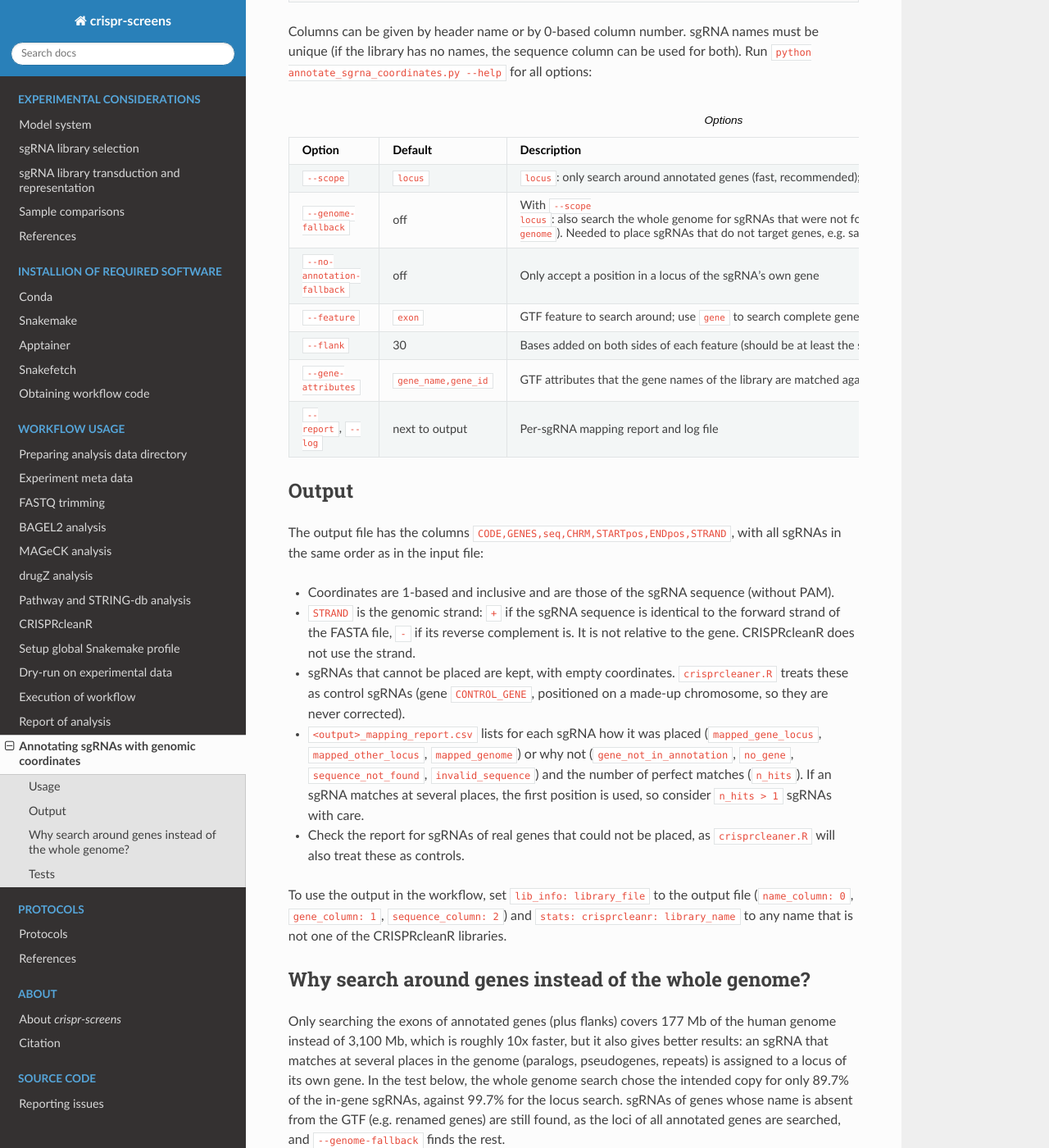
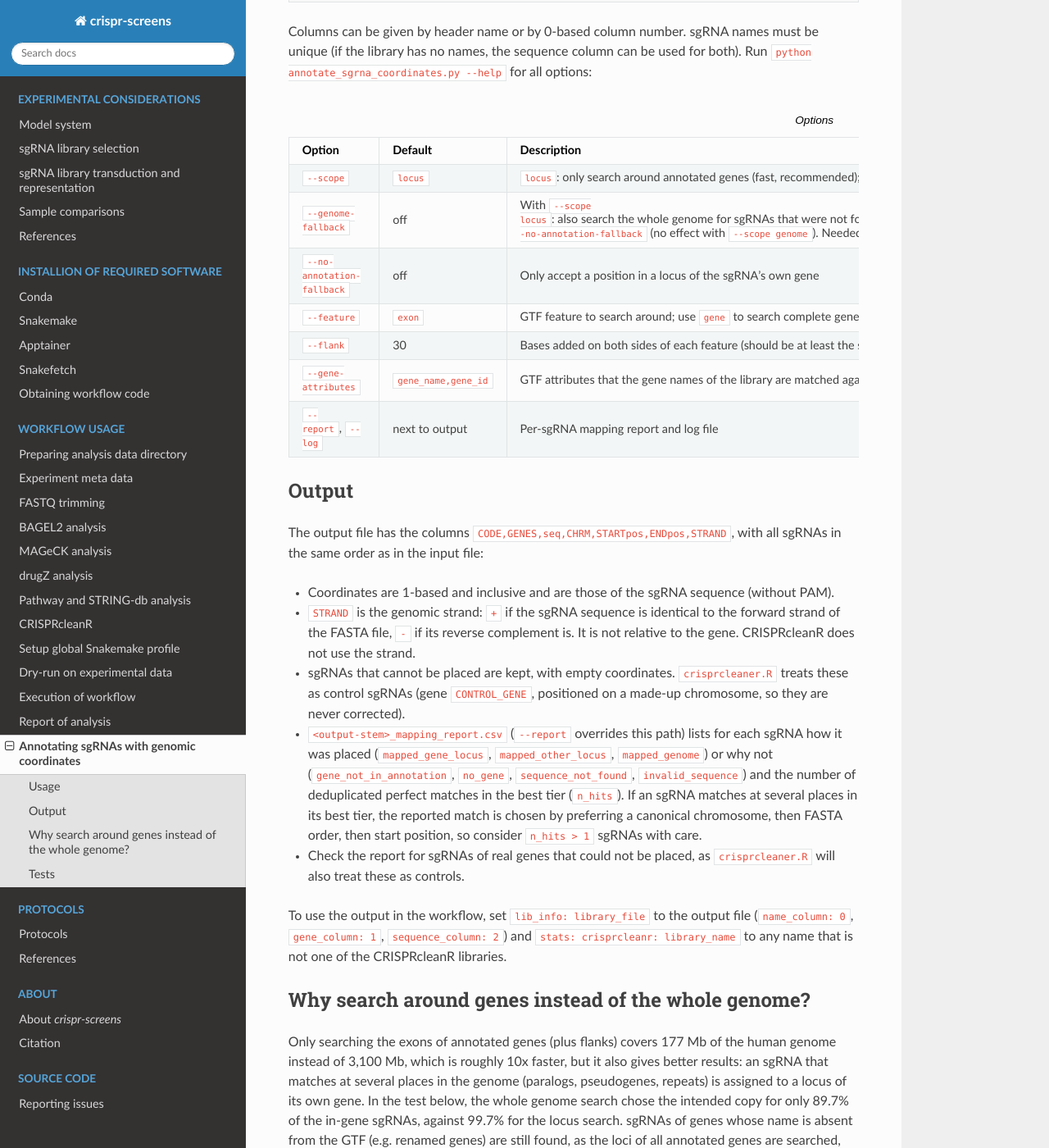
Before and after one commit to niekwit/crispr-screens, a Sphinx documentation site: the page built from docs/annotate_sgrna_coordinates/annotate_sgrna_coordinates.rst, in a window 1280 px wide and 1400 px high, scrolled down 722 px. Shown: the whole window at 82% size. Built offline with Sphinx 7.4.7 and the Read the Docs theme 3.1.0, drawn with Linux system fonts in a browser that asks for light colours.

Commit message:
docs: address CodeRabbit review comments on PR #21
- config/README.md: bagel2_only default is "available to the enabled
  tools", not "run through all three tools" (drugz.run defaults to False,
  and each tool's run flag independently gates its targets).
- annotate_sgrna_coordinates.rst: --no-annotation-fallback combined with
  --genome-fallback can still fill a cleared cross-gene match with a
  whole-genome hit, so the "only accept" description was incomplete.
- annotate_sgrna_coordinates.rst: the mapping report filename is based on
  the output stem (overridable with --report), n_hits counts deduplicated
  matches within the best tier, and the reported match is chosen by
  canonical-chromosome/FASTA-order/start tie-breaks, not just "the first
  position".

Verified each point against general_functions.smk (run-flag gating) and
annotate_sgrna_coordinates.py (resolve_hits/merge_results) before applying.

Co-Authored-By: Claude Sonnet 5 <noreply@anthropic.com>

```diff
--- a/docs/annotate_sgrna_coordinates/annotate_sgrna_coordinates.rst
+++ b/docs/annotate_sgrna_coordinates/annotate_sgrna_coordinates.rst
@@ -36,7 +36,7 @@ Columns can be given by header name or by 0-based column number. sgRNA names mus
       - ``locus``: only search around annotated genes (fast, recommended); ``genome``: search the whole genome (slow, no GTF needed)
     * - ``--genome-fallback``
       - off
-      - With ``--scope locus``: also search the whole genome for sgRNAs that were not found in any annotated locus (no effect with ``--scope genome``). Needed to place sgRNAs that do not target genes, e.g. safe-targeting/intergenic controls
+      - With ``--scope locus``: also search the whole genome for sgRNAs that were not found in any annotated locus, including sgRNAs whose cross-gene matches were removed by ``--no-annotation-fallback`` (no effect with ``--scope genome``). Needed to place sgRNAs that do not target genes, e.g. safe-targeting/intergenic controls
     * - ``--no-annotation-fallback``
       - off
       - Only accept a position in a locus of the sgRNA's own gene
@@ -61,7 +61,7 @@ The output file has the columns ``CODE,GENES,seq,CHRM,STARTpos,ENDpos,STRAND``,
 - Coordinates are 1-based and inclusive and are those of the sgRNA sequence (without PAM).
 - ``STRAND`` is the genomic strand: ``+`` if the sgRNA sequence is identical to the forward strand of the FASTA file, ``-`` if its reverse complement is. It is not relative to the gene. CRISPRcleanR does not use the strand.
 - sgRNAs that cannot be placed are kept, with empty coordinates. ``crisprcleaner.R`` treats these as control sgRNAs (gene ``CONTROL_GENE``, positioned on a made-up chromosome, so they are never corrected).
-- ``<output>_mapping_report.csv`` lists for each sgRNA how it was placed (``mapped_gene_locus``, ``mapped_other_locus``, ``mapped_genome``) or why not (``gene_not_in_annotation``, ``no_gene``, ``sequence_not_found``, ``invalid_sequence``) and the number of perfect matches (``n_hits``). If an sgRNA matches at several places, the first position is used, so consider ``n_hits > 1`` sgRNAs with care.
+- ``<output-stem>_mapping_report.csv`` (``--report`` overrides this path) lists for each sgRNA how it was placed (``mapped_gene_locus``, ``mapped_other_locus``, ``mapped_genome``) or why not (``gene_not_in_annotation``, ``no_gene``, ``sequence_not_found``, ``invalid_sequence``) and the number of deduplicated perfect matches in the best tier (``n_hits``). If an sgRNA matches at several places in its best tier, the reported match is chosen by preferring a canonical chromosome, then FASTA order, then start position, so consider ``n_hits > 1`` sgRNAs with care.
 - Check the report for sgRNAs of real genes that could not be placed, as ``crisprcleaner.R`` will also treat these as controls.
 
 To use the output in the workflow, set ``lib_info: library_file`` to the output file (``name_column: 0``, ``gene_column: 1``, ``sequence_column: 2``) and ``stats: crisprcleanr: library_name`` to any name that is not one of the CRISPRcleanR libraries.
```
Also changed, not shown: config/README.md.
